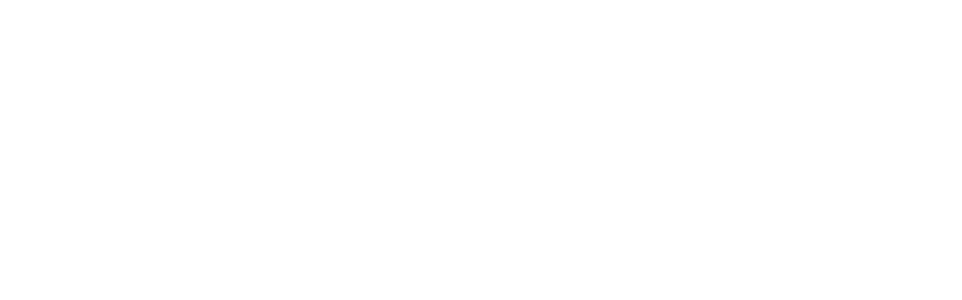
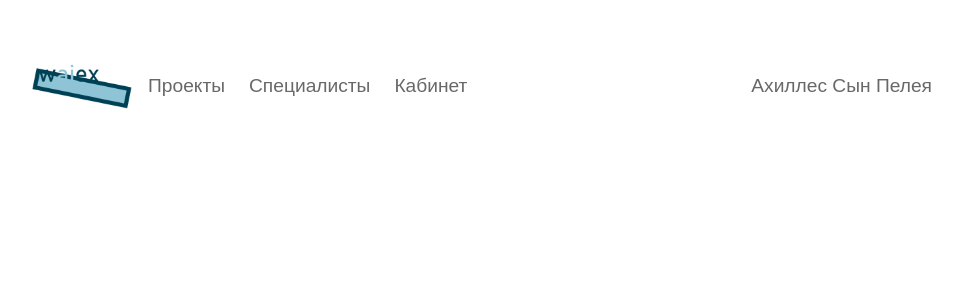
Before and after one commit to vitalybash/waiex, a React (Create React App) app in the folder frontend/: page / in a window 1280 px wide. Shown: the top 300 px of the page, without its empty margins (158-1120 px from the left). Built offline with nearby package versions, Linux system fonts and the light colour scheme.

Commit message:
Complete header styling

```diff
--- /dev/null
+++ b/frontend/src/App.css
@@ -0,0 +1,21 @@
+* {
+    margin: 0;
+    padding: 0;
+    box-sizing: border-box;
+}
+
+body {
+    font-family: 'Microsoft JhengHei UI', sans-serif;
+    padding: 4rem 2rem;
+}
+
+#root {
+    margin-inline: auto;
+    max-width: 900px;
+}
+
+a {
+    text-decoration: none;
+    font-size: 1.2rem;
+    color: #686868;
+}
--- a/frontend/src/App.js
+++ b/frontend/src/App.js
@@ -1,4 +1,5 @@
 import Header from "./components/UI/Header/Header";
+import "./App.css";
 
 function App() {
   return (
--- /dev/null
+++ b/frontend/src/components/UI/Header/Header.css
@@ -0,0 +1,14 @@
+header, .left {
+    display: flex;
+    align-items: center;
+    justify-content: space-between;
+}
+
+#logo {
+    width: 100px;
+    margin-right: 1rem;
+}
+
+.pages a:not(:first-child) {
+    margin-left: 1.5rem;
+}
--- a/frontend/src/components/UI/Header/Header.js
+++ b/frontend/src/components/UI/Header/Header.js
@@ -1,9 +1,19 @@
 import React from 'react';
+import logo from '../../../assets/logo.png';
+import './Header.css';
 
 const Header = () => {
   return (
     <header>
-
+      <div className="left">
+        <img id="logo" src={logo} alt="Logo" />
+        <div className="pages">
+          <a href="#">Проекты</a>
+          <a href="#">Специалисты</a>
+          <a href="#">Кабинет</a>
+        </div>
+      </div>
+      <a href="#">Ахиллес Сын Пелея</a>
     </header>
   );
 };
```
Also changed, not shown: frontend/src/assets/logo.png (added).
